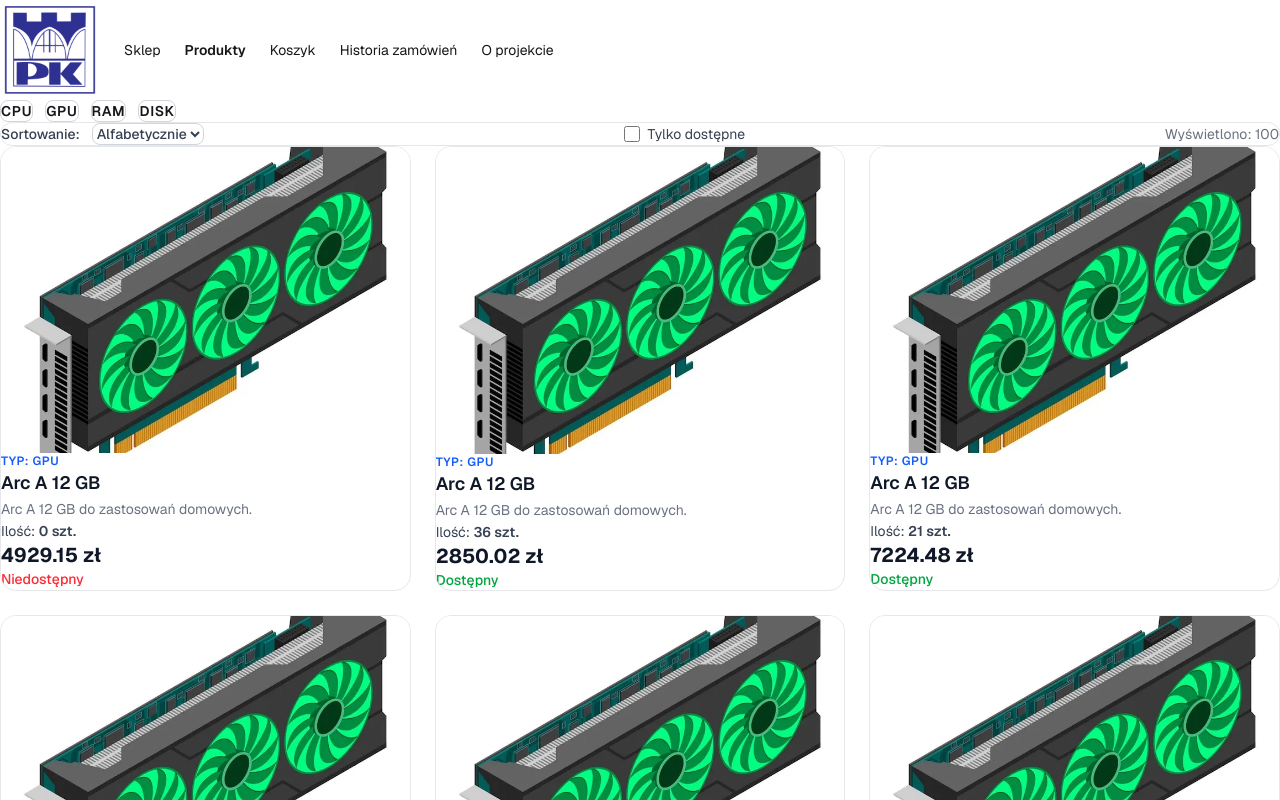
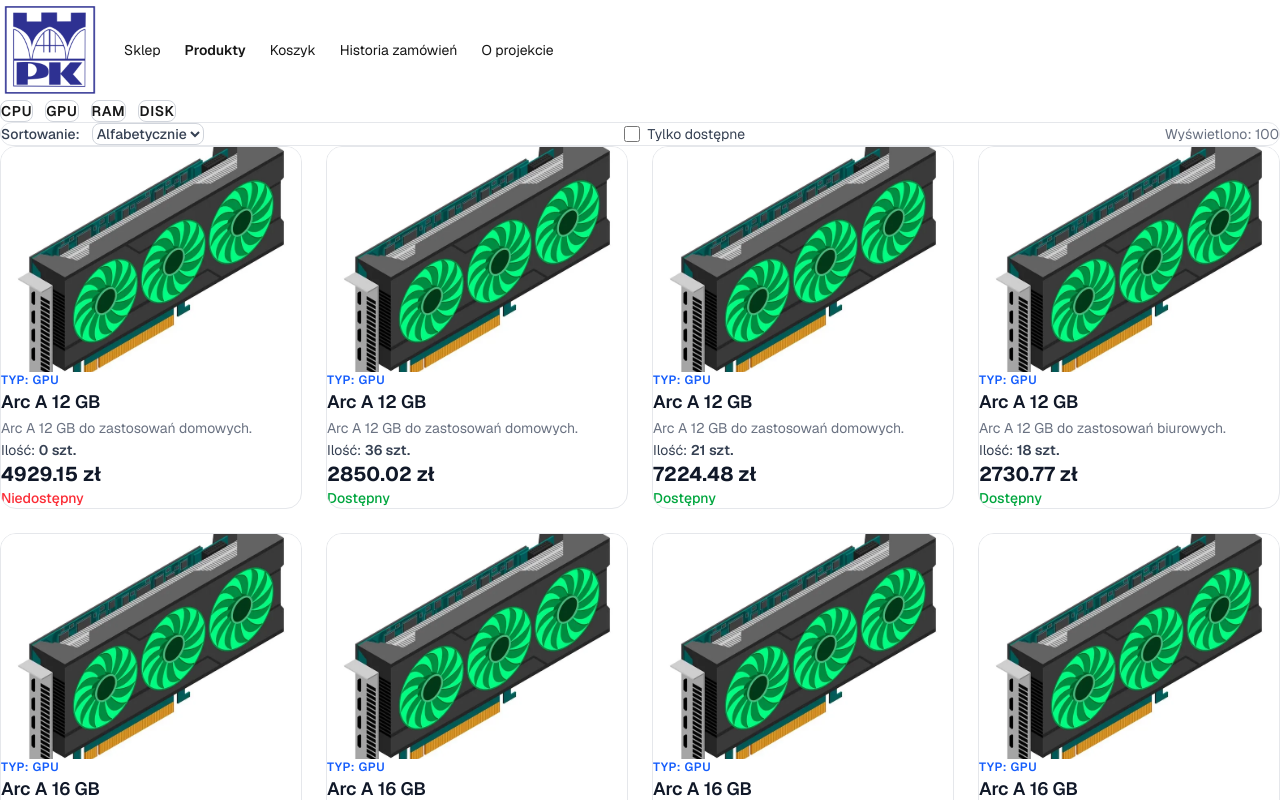
Before and after one commit to KulAndy/2026-2027-programowanie-backend-k02-progbackend-nextjs-shop-kulandy-lab10, a Next.js app: page /product-list in a window 1280 px wide. Shown: the top 800 px of the page. Built offline with nearby package versions, Linux system fonts and the light colour scheme.

Commit message:
correct grid

```diff
--- a/app/components/product-catalog.tsx
+++ b/app/components/product-catalog.tsx
@@ -77,11 +77,11 @@ export default function ProductCatalog({
           Brak produktów do wyświetlenia.
         </p>
       ) : (
-        <ul className="grid grid-cols-1 gap-6 sm:grid-cols-2 lg:grid-cols-3">
+        <ul className="grid w-full grid-cols-1 gap-6 sm:grid-cols-2 lg:grid-cols-3 xl:grid-cols-4">
           {products.map((product) => (
             <li
               key={product.id}
-              className="group overflow-hidden rounded-2xl border border-gray-200 bg-white transition duration-200 hover:-translate-y-1 hover:shadow-lg"
+              className="group flex min-w-0 flex-col overflow-hidden rounded-2xl border border-gray-200 bg-white transition duration-200 hover:-translate-y-1 hover:shadow-lg"
             >
               <Link
                 href={`/product-list/${product.id}`}
--- a/app/layout.tsx
+++ b/app/layout.tsx
@@ -28,7 +28,7 @@ export default function RootLayout({
     <html lang="pl" className={`${geistSans.variable} ${geistMono.variable}`}>
       <body className="flex min-h-screen flex-col bg-gray-50 font-sans text-gray-900 antialiased">
         <MainHeader />
-        <main className="mx-auto w-full max-w-7xl flex-1 px-4 py-8 sm:px-6 lg:px-8">
+        <main className="w-full flex-1 px-4 py-8 sm:px-6 lg:px-8">
           {children}
         </main>
         <Footer />
```
